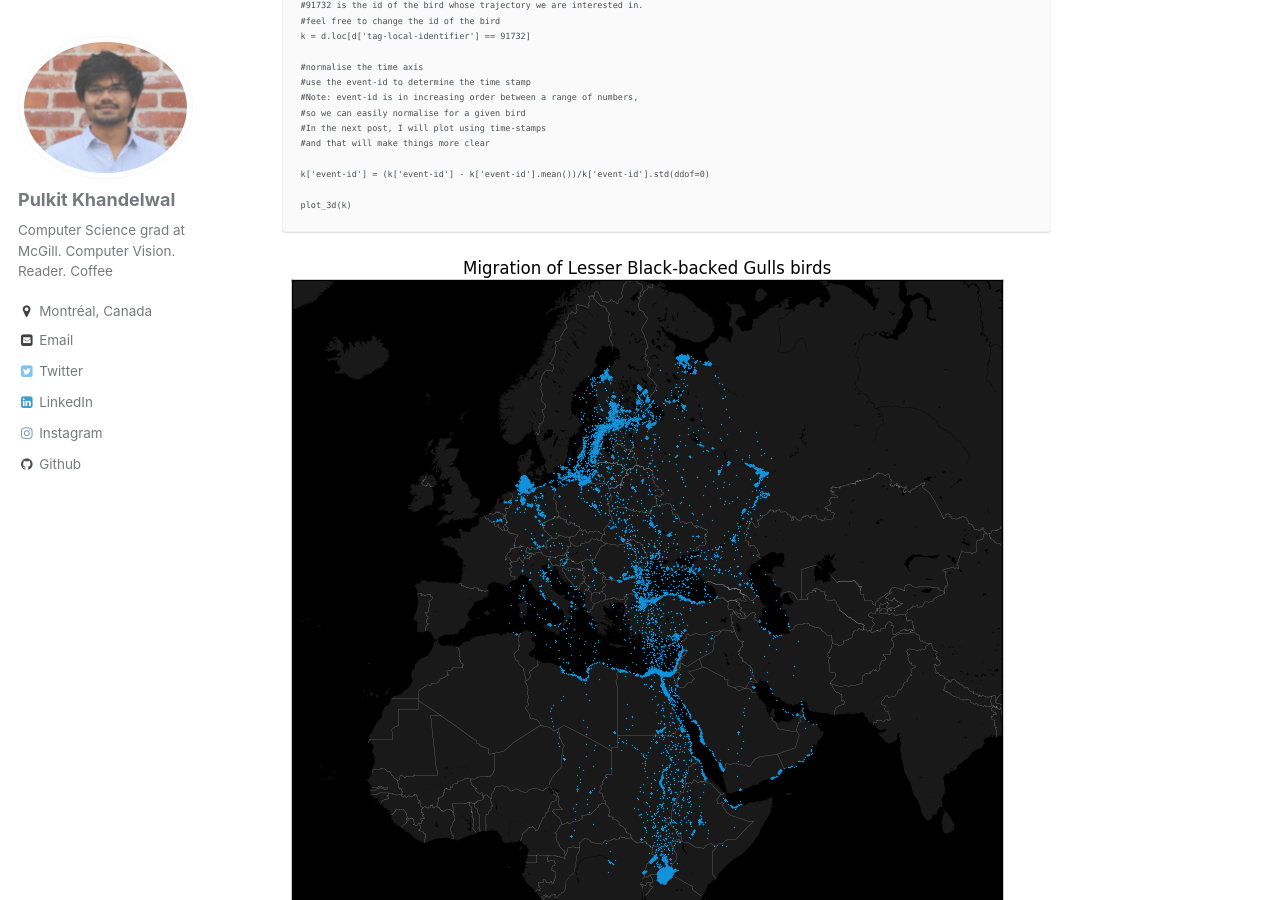
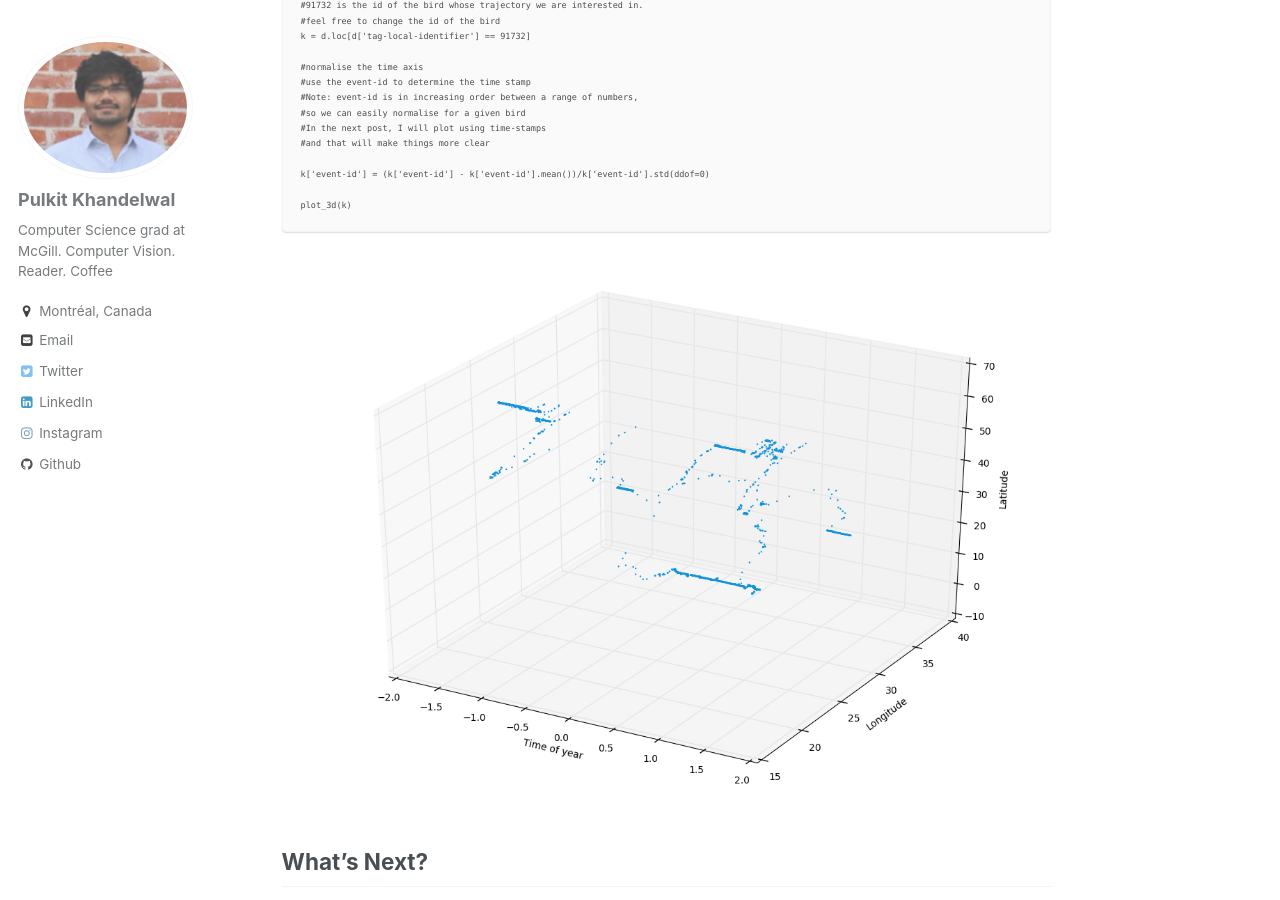
Before and after one commit to Pulkit-Khandelwal/pulkit-khandelwal.github.io, a Jekyll site: the page built from _blog/post_3.md, in a window 1280 px wide and 900 px high, scrolled down 4374 px. Built offline with Jekyll 4.4.1, drawn with Linux system fonts in a browser that asks for light colours.

Commit message:
Update post_3.md

````diff
--- a/_blog/post_3.md
+++ b/_blog/post_3.md
@@ -142,7 +142,7 @@ k['event-id'] = (k['event-id'] - k['event-id'].mean())/k['event-id'].std(ddof=0)
 plot_3d(k)
 ```
 
-![](https://github.com/Pulkit-Khandelwal/pulkit-khandelwal.github.io/blob/master/_blog/post_3_img_1.png?raw=true)
+![](https://github.com/Pulkit-Khandelwal/pulkit-khandelwal.github.io/blob/master/_blog/post_3_img_3.png?raw=true)
 
 ## What's Next?
 
````
